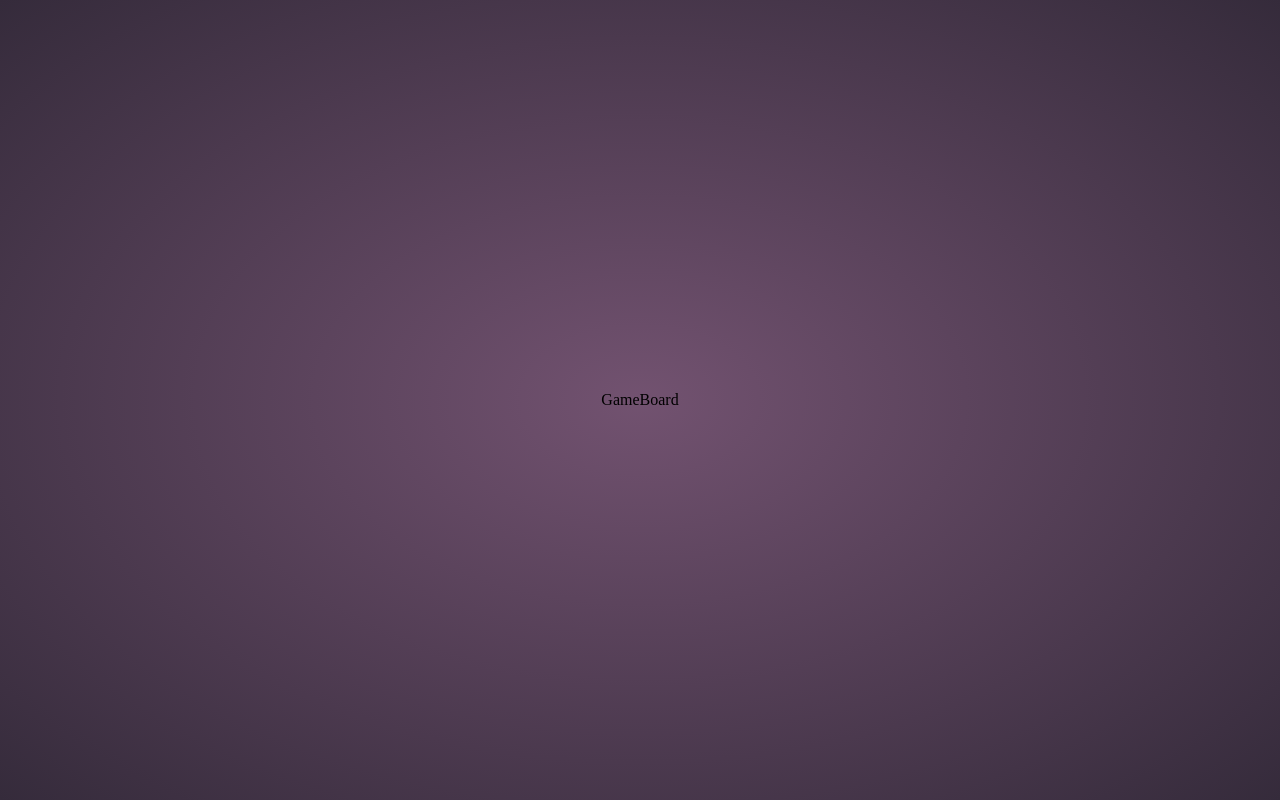
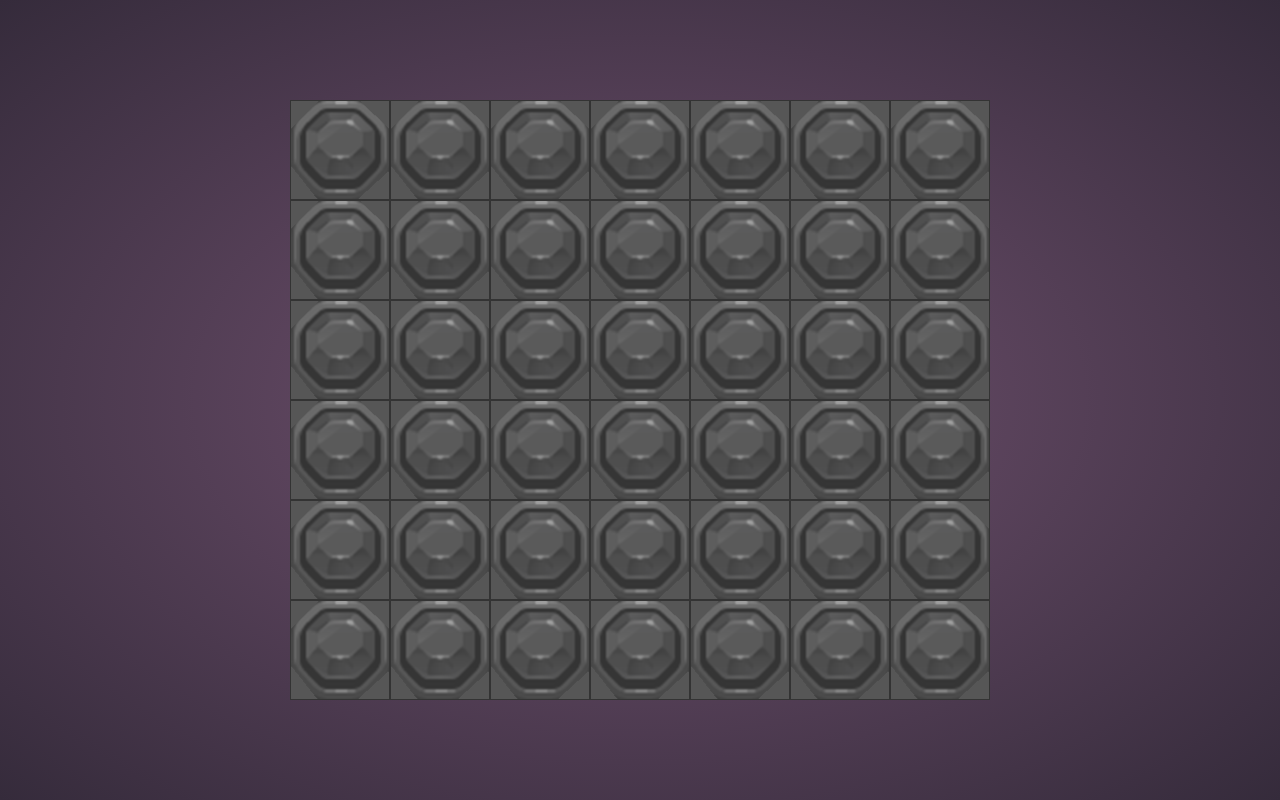
Before and after one commit to PospelovVladimir/4-in-a-row, a React (Vite) app: page / in a window 1280 px wide. Built offline with nearby package versions, Linux system fonts and the light colour scheme.

Commit message:
added template and logic in GameBoard component + created GameBoardCell component

```diff
--- a/src/components/GameBoard/GameBoard.tsx
+++ b/src/components/GameBoard/GameBoard.tsx
@@ -1,7 +1,109 @@
+import { useState, type FC, useCallback } from "react"
 import "./gameBoard.scss"
+import type { TVariantCell } from "../GameCell/GameCell"
+import GameCell from "../GameCell/GameCell"
+import GameBoardCell from "../GameBoardCell/GameBoardCell"
 
-const GameBoard = () => {
-  return <div className="game-board">GameBoard</div>
+type TGameBoardProps = {
+  rows?: number // Количество рядов
+  columns?: number // Количество колонок
+}
+
+const GameBoard: FC<TGameBoardProps> = ({ rows = 6, columns = 7 }) => {
+  const [grid, setGrid] = useState<(TVariantCell | null)[][]>(Array.from({ length: rows }, () => Array(columns).fill(null)))
+
+  const [fallingStone, setFallingStone] = useState<{ column: number; color: TVariantCell } | null>(null)
+  const [fallingPosition, setFallingPosition] = useState<number | null>(null)
+
+  const placeStone = (column: number, variant: TVariantCell) => {
+    const newGrid = [...grid]
+
+    // Определяем конечную строку для падения, учитывая наличие фишек в столбце
+    let finalRow: number | null = null
+
+    for (let row = 0; row < rows; row++) {
+      if (newGrid[row][column] === null) {
+        finalRow = row // Находим первую доступную ячейку для добавления фишки
+      } else {
+        break // Если ячейка занята, прекращаем поиск
+      }
+    }
+
+    if (finalRow !== null) {
+      setFallingStone({ column, color: variant })
+      setFallingPosition(-100) // Начинаем выше экрана
+
+      const targetPosition = finalRow * 100 // Вычисляем точную целевую позицию
+
+      // Используйте requestAnimationFrame:
+      let animationFrameId: number
+
+      const animateDrop = () => {
+        setFallingPosition((prev) => {
+          if (prev === null) return 0
+
+          const newPosition = prev + 15 // Двигаем вниз на 15 пикселей
+
+          // останавливай анимацию. конечная позиция === с полетом камня
+          if (newPosition >= targetPosition) {
+            cancelAnimationFrame(animationFrameId) // Останавливаем анимацию
+            newGrid[finalRow as number][column] = variant // Добавляем фишку в сетку
+            setGrid(newGrid)
+            setFallingStone(null) // Сбрасываем падающую фишку
+            return null // Убираем позицию
+          }
+          return newPosition
+        })
+
+        animationFrameId = requestAnimationFrame(animateDrop)
+      }
+
+      animationFrameId = requestAnimationFrame(animateDrop) // Запускаем анимацию
+    }
+  }
+
+  const handlerColumnClick = useCallback((column: number) => {
+    if (fallingStone !== null) return
+
+    const colors: TVariantCell[] = ["red", "blue", "green", "violet"]
+    const randomColor = colors[Math.floor(Math.random() * colors.length)]
+
+    placeStone(column, randomColor)
+  }, [])
+
+  return (
+    <div className="game-board">
+      {Array.from({ length: rows }).map((_, rowIndex) => (
+        <div className="game-board__row" key={rowIndex}>
+          {Array.from({ length: columns }).map((_, columnIndex) => {
+            const cellVariant = grid[rowIndex][columnIndex]
+
+            return (
+              <GameBoardCell
+                key={`${rowIndex}-${columnIndex}`}
+                columnIndex={columnIndex}
+                cellVariant={cellVariant}
+                handlerClick={handlerColumnClick}
+              />
+            )
+          })}
+        </div>
+      ))}
+
+      {/* Падающая фишка */}
+      {fallingStone && (
+        <div
+          className="game-board__falling-stone"
+          style={{
+            top: fallingPosition !== null ? `${fallingPosition}px` : "-100px", // Начальная позиция выше экрана
+            left: `${fallingStone.column * 100 + 50}px`, // Центрирование фишки над столбцом (50px - половина ширины ячейки)
+          }}
+        >
+          <GameCell variant={fallingStone.color} />
+        </div>
+      )}
+    </div>
+  )
 }
 
 export default GameBoard
--- a/src/components/GameBoard/gameBoard.scss
+++ b/src/components/GameBoard/gameBoard.scss
@@ -0,0 +1,35 @@
+.game-board {
+  display: flex;
+  flex-direction: column;
+  width: 700px;
+  height: 600px;
+  position: relative;
+  transform-style: preserve-3d;
+
+  &__row {
+    display: flex;
+    flex-direction: row;
+    flex: 1;
+    position: relative;
+    height: 100px;
+  }
+
+  &__falling-stone {
+    position: absolute;
+    animation: BingoMove 0.7s;
+  }
+}
+
+@keyframes BingoMove {
+  0% {
+    opacity: 0;
+    transform: rotate(0deg) translateX(-50%);
+  }
+  50% {
+    transform: rotate(180deg) translateX(100%);
+  }
+  100% {
+    opacity: 1;
+    transform: rotate(360deg) translateX(-50%);
+  }
+}
--- /dev/null
+++ b/src/components/GameBoardCell/GameBoardCell.tsx
@@ -0,0 +1,20 @@
+import { memo, type FC } from "react"
+import "./gameBoardCell.scss"
+import type { TVariantCell } from "../GameCell/GameCell"
+import GameCell from "../GameCell/GameCell"
+
+type TGameBoardCell = {
+  columnIndex: number
+  cellVariant: TVariantCell | null
+  handlerClick: (columnIndex: number) => void
+}
+
+const GameBoardCell: FC<TGameBoardCell> = memo(({ columnIndex, cellVariant, handlerClick }) => {
+  return (
+    <div className="game-board-cell" onClick={() => handlerClick(columnIndex)}>
+      {cellVariant && <GameCell variant={cellVariant as TVariantCell} />}
+    </div>
+  )
+})
+
+export default GameBoardCell
--- /dev/null
+++ b/src/components/GameBoardCell/gameBoardCell.scss
@@ -0,0 +1,20 @@
+.game-board-cell {
+  border: 1px solid #333;
+  display: flex;
+  justify-content: center;
+  align-items: center;
+  background-color: rgb(86 86 86);
+  background-image: url("../../assets/images/t8.png");
+  background-repeat: no-repeat;
+  background-position: center;
+  background-size: cover;
+  cursor: pointer;
+  flex: 1;
+  height: 100%;
+  position: relative;
+  transition: transform 0.4s;
+
+  &:hover {
+    transform: scale(1.03);
+  }
+}
```
